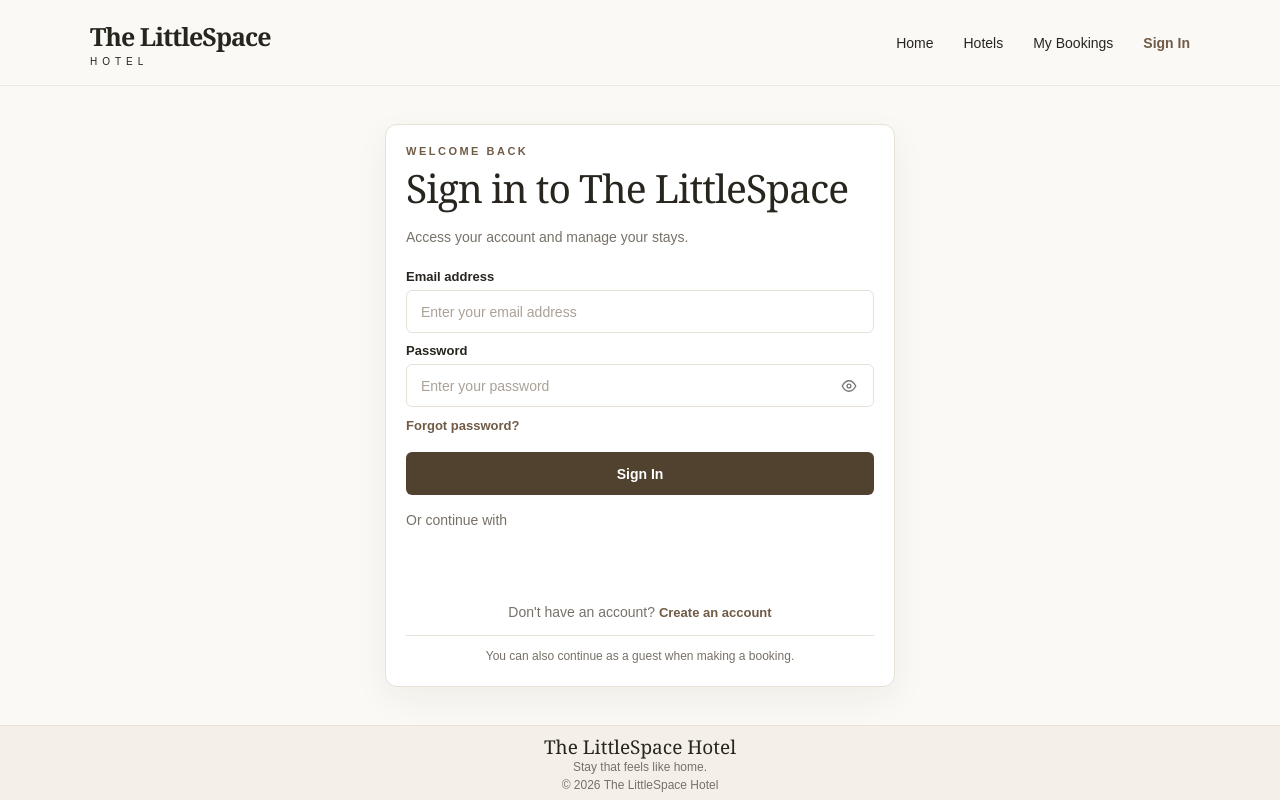
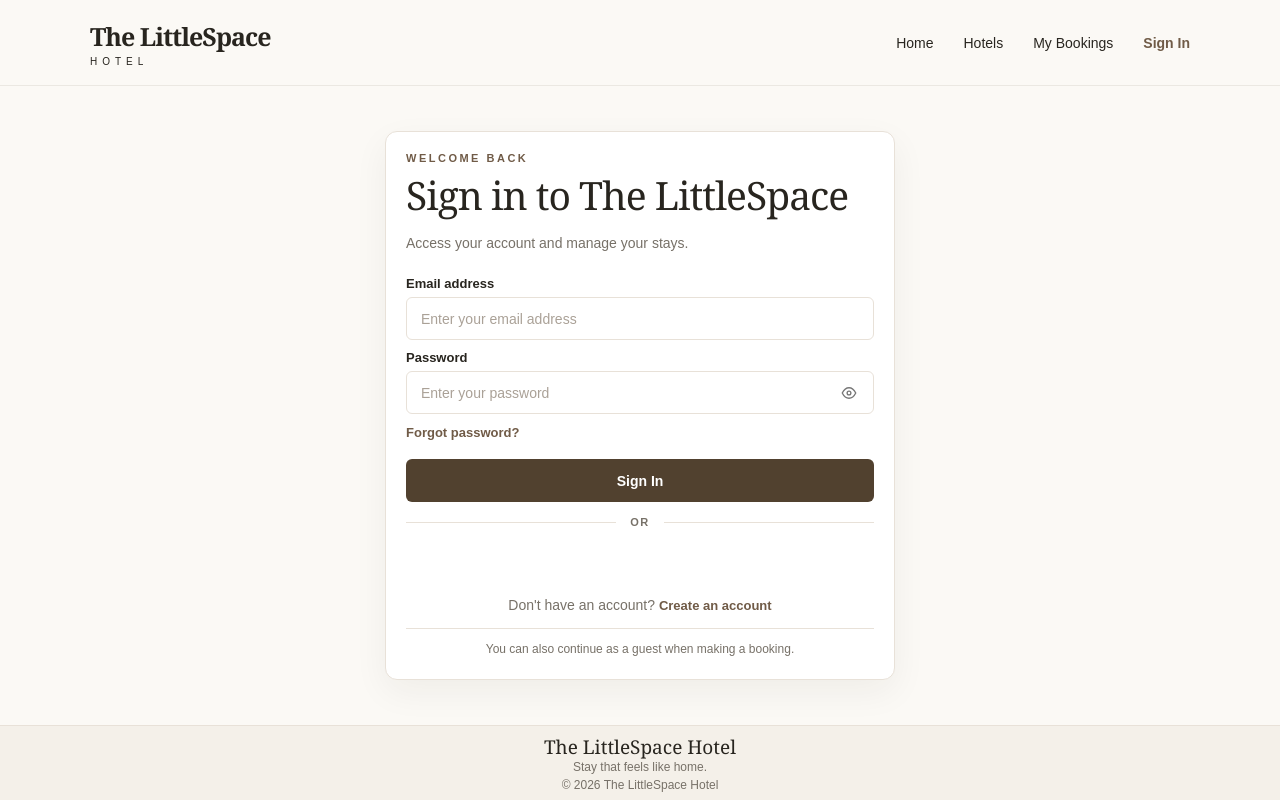
Before and after one commit to Sharon-Mashai/The-LittleSpace-Hotel, a React (Vite) app in the folder frontend/: page /sign-in in a window 1280 px wide. Built offline with nearby package versions, Linux system fonts and the light colour scheme; no server answers.

Commit message:
Improved sign-in page layout and styling

```diff
--- a/frontend/src/pages/guest/SignInPage.tsx
+++ b/frontend/src/pages/guest/SignInPage.tsx
@@ -146,9 +146,12 @@ function SignInPage() {
           </button>
         </form>
 
-        <p>Or continue with</p>
+        <div className="auth-google-section">
+          <div className="auth-google-divider">
+            <span>OR</span>
+          </div>
 
-        <div>
+          <div className="auth-google-button">
             <GoogleLogin
               onSuccess={handleGoogleSuccess}
               onError={handleGoogleError}
@@ -160,7 +163,12 @@ function SignInPage() {
             />
           </div>
 
-        {googleLoading && <p role="status">Signing in with Google...</p>}
+          {googleLoading && (
+            <p className="auth-google-status" role="status">
+              Signing in with Google...
+            </p>
+          )}
+        </div>
 
         <p className="auth-switch">
           Don't have an account? <Link to="/register">Create an account</Link>
```
Lines whose indentation alone changed are shown as unchanged.
